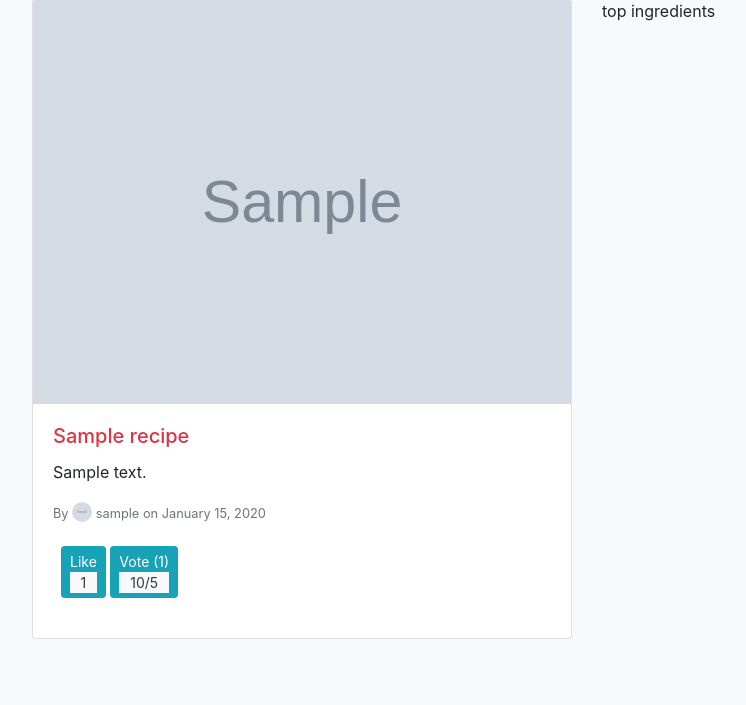
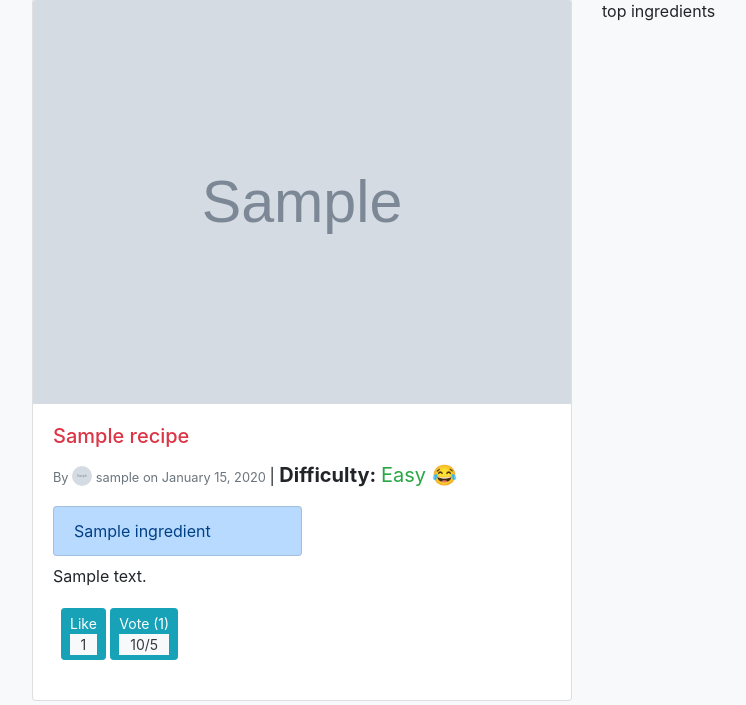
Before and after one commit to omerfarukabaci/hipo-meal, a Django app: page /recipe/1/ in a window 1280 px wide. Shown: the part 95-800 px from the top of the page, without its empty margins (53-799 px from the left). Run offline with Django 3.2, Linux system fonts and the light colour scheme; tables that the repository leaves empty hold one stand-in row (values such as "Sample post"); grey boxes marked "Sample" are stand-in pictures; some libraries are stand-ins or nearby versions.

Commit message:
Add recipe difficulty

```diff
--- a/hipo_meal/recipes/templates/recipes/recipe_detail.html
+++ b/hipo_meal/recipes/templates/recipes/recipe_detail.html
@@ -29,7 +29,6 @@
         <img class="card-img-top" src="{{ recipe.image.url }}">
         <div class="card-body">
             <h5 class="card-title text-danger">{{ object.title }}</h5>
-            <p class="card-text">{{ object.content }}</p>
             <p class="card-text">
                 <small class="text-muted">
                     By
@@ -37,12 +36,30 @@
                         style="height: 20px; width: 20px;">
                     {{ object.author }} on {{ object.date_posted|date:"F d, Y" }}
                 </small>
+                | <strong class="d-inline" style="font-size: 20px;">Difficulty: </strong>
+                {% if object.difficulty == "1" %}
+                <span class="text-success d-inline" style="font-size: 20px;">{{ object.get_difficulty_display }} &#x1f602;</span>
+                {% elif object.difficulty == "2" %}
+                <span class="text-primary d-inline" style="font-size: 20px;">{{ object.get_difficulty_display }} &#x1f642;</span>
+                {% elif object.difficulty == "3" %}
+                <span class="text-warning d-inline" style="font-size: 20px;">{{ object.get_difficulty_display }} &#x1f623;</span>
+                {% elif object.difficulty == "4" %}
+                <span class="text-danger d-inline" style="font-size: 20px;">{{ object.get_difficulty_display }} &#x1f92c;</span>
+                {% endif %}
+                <br>
+                <ul class="list-group w-50 my-2" style="align-self: center;">
+                    {% for ingredient in object.ingredients.all %}
+                    <li class="list-group-item list-group-item-primary">{{ ingredient.name }}</li>
+                    {% endfor %}
+                </ul>
+                {{ object.content }}
+            </p>
+            <p class="card-text">
                 <form method="POST">
                     {% csrf_token %}
                     <div href="{% url 'recipe-update' object.id %}"
                     class="btn btn-info btn-sm my-1 ml-2" onclick="evaluateRecipe('like');"
-                    style="cursor: pointer;"
-                    onclick="">
+                    style="cursor: pointer;">
                         Like <div class="bg-light text-dark" id="like-count">{{ object.like_count }}</div>
                     </div>
                     <div style="cursor: pointer;" class="btn btn-info btn-sm"
```
